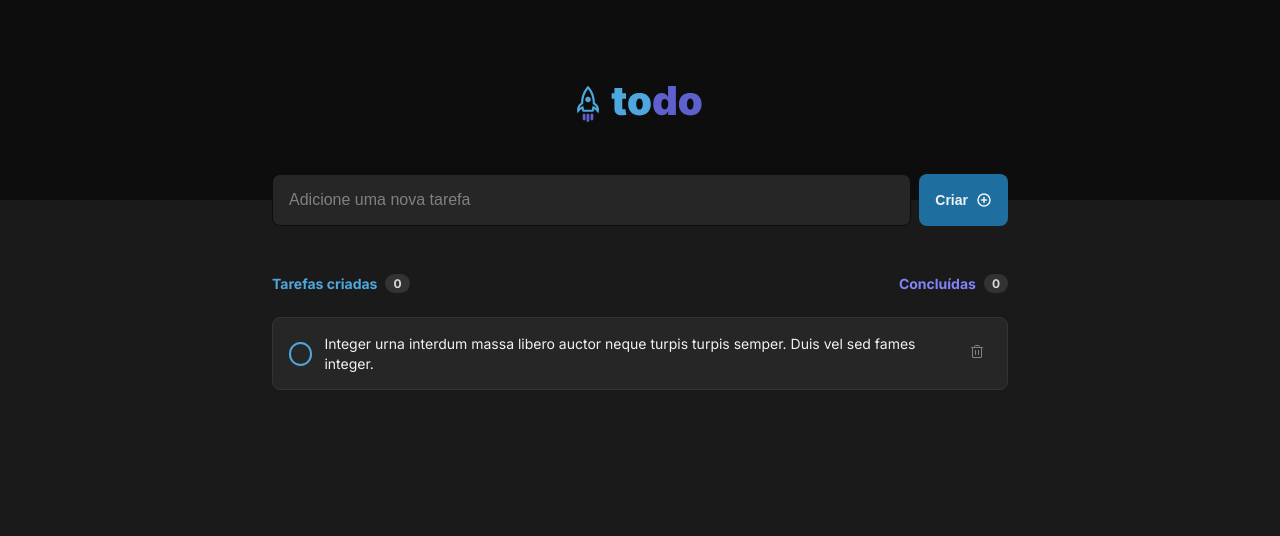
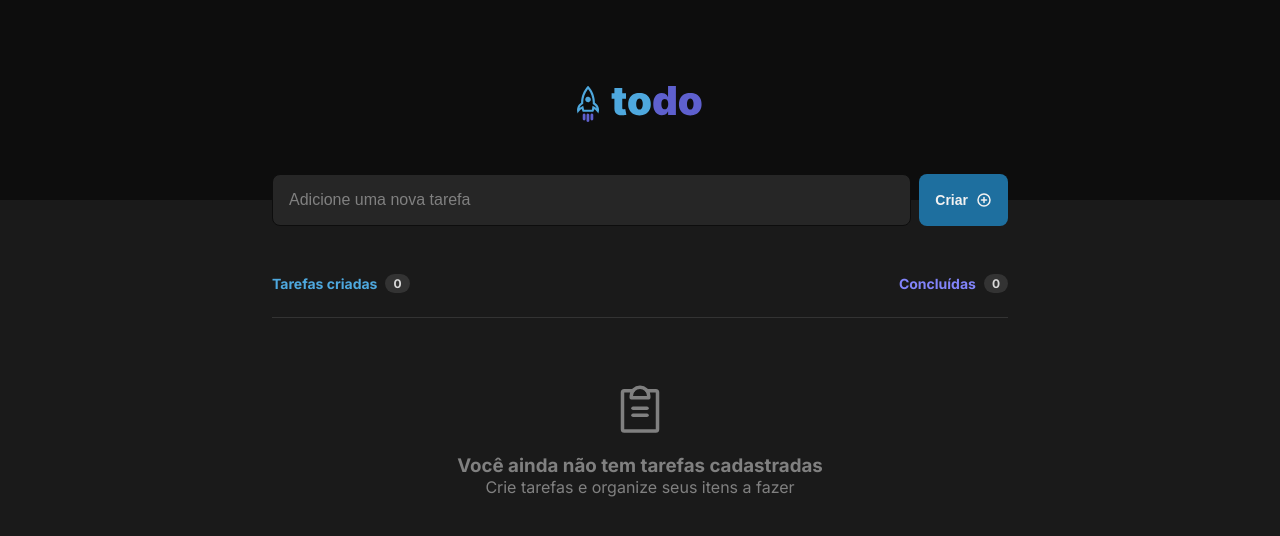
Before and after one commit to MarlonChi/todolist-ignite-react, a React (Vite) app: page / in a window 1280 px wide. Shown: the top 536 px of the page. Built offline with nearby package versions, Linux system fonts and the light colour scheme.

Commit message:
feat: create task and list all task

```diff
--- a/src/components/List/components/NewTaskForm/index.tsx
+++ b/src/components/List/components/NewTaskForm/index.tsx
@@ -1,14 +1,36 @@
+import { ChangeEvent, useState } from "react";
 import { PlusCircle } from "phosphor-react";
 
 import * as S from "./styles";
+import { Task } from "../..";
 
-export function NewTaskForm() {
+interface NewTaskFormProps {
+  createNewTask: (data: Task) => void;
+}
+
+export function NewTaskForm({ createNewTask }: NewTaskFormProps) {
+  const [description, setDescription] = useState<string>("");
+
+  const handleCreateNewTask = (event: ChangeEvent) => {
+    event.preventDefault();
+    const data = {
+      id: Date.now(),
+      description: description,
+      checked: false,
+    };
+    createNewTask(data);
+    setDescription("");
+  };
+
   return (
-    <S.NewTaskFormContainer>
+    <S.NewTaskFormContainer onSubmit={handleCreateNewTask}>
       <input
         type="text"
         name="description"
         placeholder="Adicione uma nova tarefa"
+        value={description}
+        onChange={(event) => setDescription(event?.target.value)}
+        required
       />
       <button type="submit">
         Criar <PlusCircle size={16} weight="bold" />
--- a/src/components/List/components/TaskItem/index.tsx
+++ b/src/components/List/components/TaskItem/index.tsx
@@ -1,31 +1,39 @@
 import { useState } from "react";
 import { Check, Trash } from "phosphor-react";
 
+import { Task } from "../..";
+
 import * as S from "./styles";
 
-export function TaskItem() {
+interface TaskItemProps {
+  tasks: Task[];
+}
+
+export function TaskItem({ tasks }: TaskItemProps) {
   const [checked, setChecked] = useState<boolean>(false);
 
   const handleToggleCheck = () => {
     setChecked(!checked);
-    console.log(checked);
   };
 
   return (
-    <S.TaskItem checked={checked}>
+    <>
+      {tasks?.map((task: Task) => {
+        return (
+          <S.TaskItem key={task.id} checked={task.checked}>
             <div onClick={handleToggleCheck}>
               <input type="checkbox" readOnly />
-        <S.Checkbox checked={checked}>
-          {checked && <Check size={12} color="#F2F2F2" />}
+              <S.Checkbox checked={task.checked}>
+                {task.checked && <Check size={12} color="#F2F2F2" />}
               </S.Checkbox>
-        <p>
-          Integer urna interdum massa libero auctor neque turpis turpis semper.
-          Duis vel sed fames integer.
-        </p>
+              <p>{task.description}</p>
             </div>
             <S.DeleteButton>
               <Trash size={16} color="#808080" />
             </S.DeleteButton>
           </S.TaskItem>
         );
+      })}
+    </>
+  );
 }
--- a/src/components/List/index.tsx
+++ b/src/components/List/index.tsx
@@ -1,12 +1,26 @@
+import { useState } from "react";
 import { NewTaskForm } from "./components/NewTaskForm";
 import { TaskItem } from "./components/TaskItem";
 
 import * as S from "./styles";
+import { EmptyTable } from "./components/EmptyTable";
+
+export interface Task {
+  id: number;
+  description: string;
+  checked: boolean;
+}
 
 export function TaskList() {
+  const [tasks, setTasks] = useState<Task[]>([]);
+
+  const createNewTask = (data: Task) => {
+    setTasks([...tasks, data]);
+  };
+
   return (
     <S.ListContainer>
-      <NewTaskForm />
+      <NewTaskForm createNewTask={createNewTask} />
       <S.TaskListContainer>
         <S.HeaderList>
           <S.CreatedTasks>
@@ -19,7 +33,7 @@ export function TaskList() {
           </S.FinishedTasks>
         </S.HeaderList>
         <S.TasksTable>
-          <TaskItem />
+          {tasks?.length ? <TaskItem tasks={tasks} /> : <EmptyTable />}
         </S.TasksTable>
       </S.TaskListContainer>
     </S.ListContainer>
```
Also changed, not shown: .eslintrc.cjs. Lines whose indentation alone changed are shown as unchanged.
